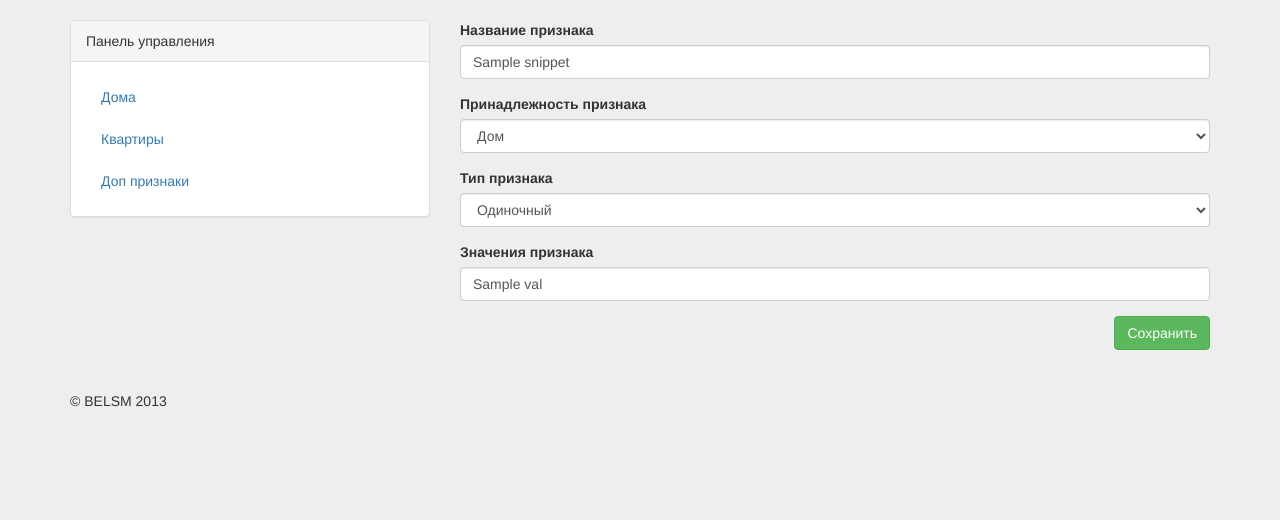
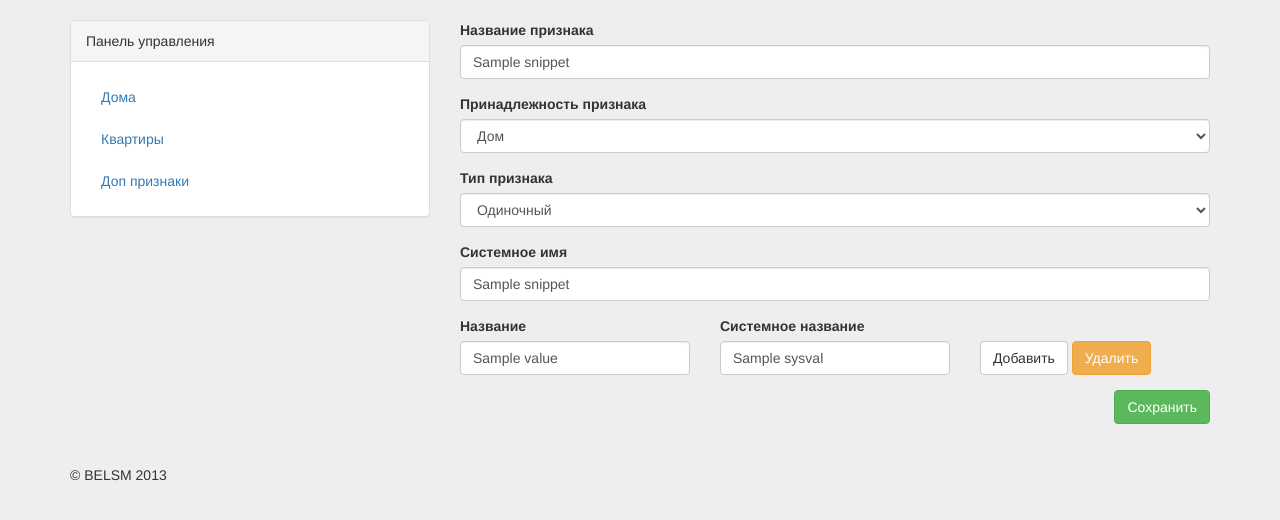
Before and after one commit to versh23/sale, a PHP site: template views/admin/snippet/add.twig in a window 1280 px wide. Shown: the part 52-572 px from the top of the page. Run offline with PHP 8.4, Linux system fonts and the light colour scheme; the template is opened without the code that fills it: most values are stand-ins (such as "Sample title", 1, 10 or a date in 2020); some libraries are stand-ins or nearby versions.

Commit message:
snippet crud

```diff
--- a/views/admin/snippet/add.twig
+++ b/views/admin/snippet/add.twig
@@ -26,22 +26,60 @@
                 <label class="control-label">Тип признака</label>
 
                 <div class="controls">
-                    <select class="form-control" name="snippet[type]">
+                    <select class="form-control" name="snippet[type]" id="snippet_type">
                         <option {% if snippet.type == 1 %} selected {% endif %} value="1">Одиночный</option>
                         <option {% if snippet.type == 2 %} selected {% endif %} value="2">Множественный</option>
                     </select>
                 </div>
             </div>
-
             <div class="form-group">
-                <label class="control-label">Значения признака</label>
+                <label class="control-label">Системное имя</label>
 
                 <div class="controls">
-                    <input type="text" class="form-control" name="snippet[val]" value="{{ snippet.val|join(', ') }}">
+                    <input type="text" class="form-control" name="snippet[sysname]" value="{{ snippet.sysname }}">
                 </div>
             </div>
-
+            <div id="wrapper" {% if not snippet.values|length or snippet.type == 1 %}style="display: none;"{% endif %}>
+                {% for val in snippet.values %}
+                    {% include 'admin/snippet/value.twig' with {last: loop.last} %}
+                {% else %}
+                    {% include 'admin/snippet/value.twig'  with {empty: true}%}
+                {% endfor %}
+            </div>
             <button class="btn pull-right btn-success">{{ text }}</button>
         </form>
     </div>
 {% endblock %}
+{% block js %}
+{{ parent() }}
+
+    <script>
+        $(function(){
+            $('#snippet_type').change(function(){
+                if($(this).val() == 2){
+                    $('#wrapper').show();
+                }else{
+                    $('#wrapper').hide();
+                }
+            });
+
+
+            $('#wrapper').on('click', '.remove-value', function(){
+                $(this).parent().parent().remove();
+            });
+
+            $('#wrapper').on('click', '.add-value', function(){
+                $tmpl = $('#wrapper .row:first').clone();
+                $tmpl.find('input').each(function(){
+                    $(this).val('');
+                });
+                $tmpl.find('.add-value').show().css('display', 'inline-block');
+                $tmpl.find('.remove-value').hide();
+                $(this).hide().next().show();
+
+                $tmpl.appendTo('#wrapper');
+                console.log($tmpl);
+            });
+        })
+    </script>
+{% endblock %}
--- /dev/null
+++ b/views/admin/snippet/value.twig
@@ -0,0 +1,23 @@
+<div class="row">
+    <div class="col-md-4">
+        <div class="form-group">
+            <label class="control-label">Название</label>
+            <div class="controls">
+                <input name="snippet_value[name][]" type="text" class="form-control" value="{{ val.name }}">
+            </div>
+        </div>
+    </div>
+    <div class="col-md-4">
+        <div class="form-group">
+            <label class="control-label">Системное название</label>
+            <div class="controls">
+                <input name="snippet_value[sysval][]" type="text" class="form-control" value="{{ val.sysval }}">
+            </div>
+        </div>
+    </div>
+    <div class="col-md-4">
+        <a class="btn btn-default add-value" style="margin-top:25px;{% if not empty and not last %}display: none;{% endif %}">Добавить</a>
+        <a class="btn btn-warning remove-value" style="margin-top:25px;{% if empty  %}display: none;{% endif %}">Удалить</a>
+    </div>
+    <input type="hidden" value="{{ val.id }}" name="snippet_value[_id][]"/>
+</div>
```
Also changed, not shown: src/Sale/Model/SnippetModel.php (+76 -0 lines), web/index.php (+11 -20 lines).
